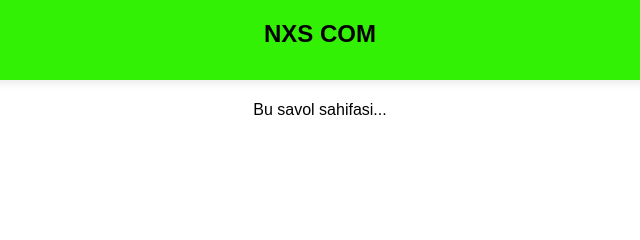
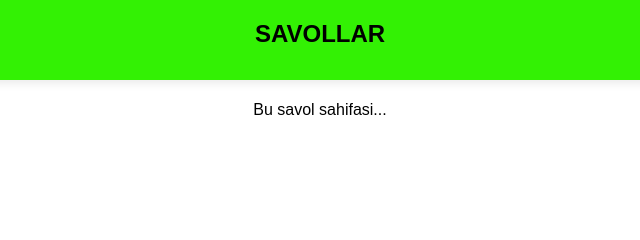
Before and after one commit to Dasturchixurshid/testweb, a plain HTML site: page savol.html in a window 1280 px wide. Shown: the top 240 px of the page, 320-960 px from the left. Drawn offline with Linux system fonts and the light colour scheme.

Commit message:
Update savol.html

```diff
--- a/savol.html
+++ b/savol.html
@@ -11,7 +11,7 @@
     <!-- Yuqori qism (Navbar) -->
     <header class="navbar">
         <img id="sitelogo" src="photos/sitelogo.png" alt="Site Logo" class="logo">
-        <h1 class="title" >NXS COM</h1>
+        <h1 class="title" >SAVOLLAR</h1>
         <div class="profile-menu">
             <img src="photos/prm.png" alt="Profile" id="profile-icon">
             <div class="dropdown" id="dropdown-menu">
```
